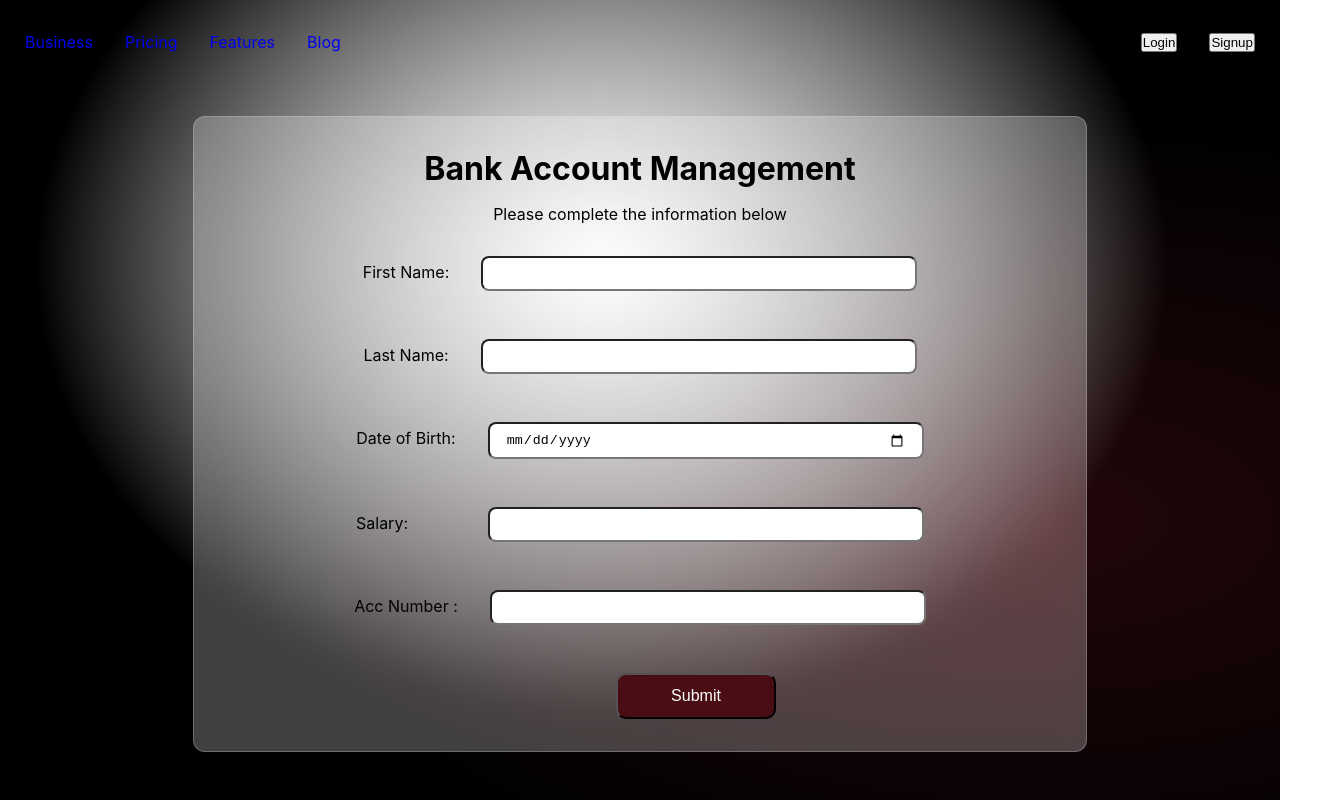
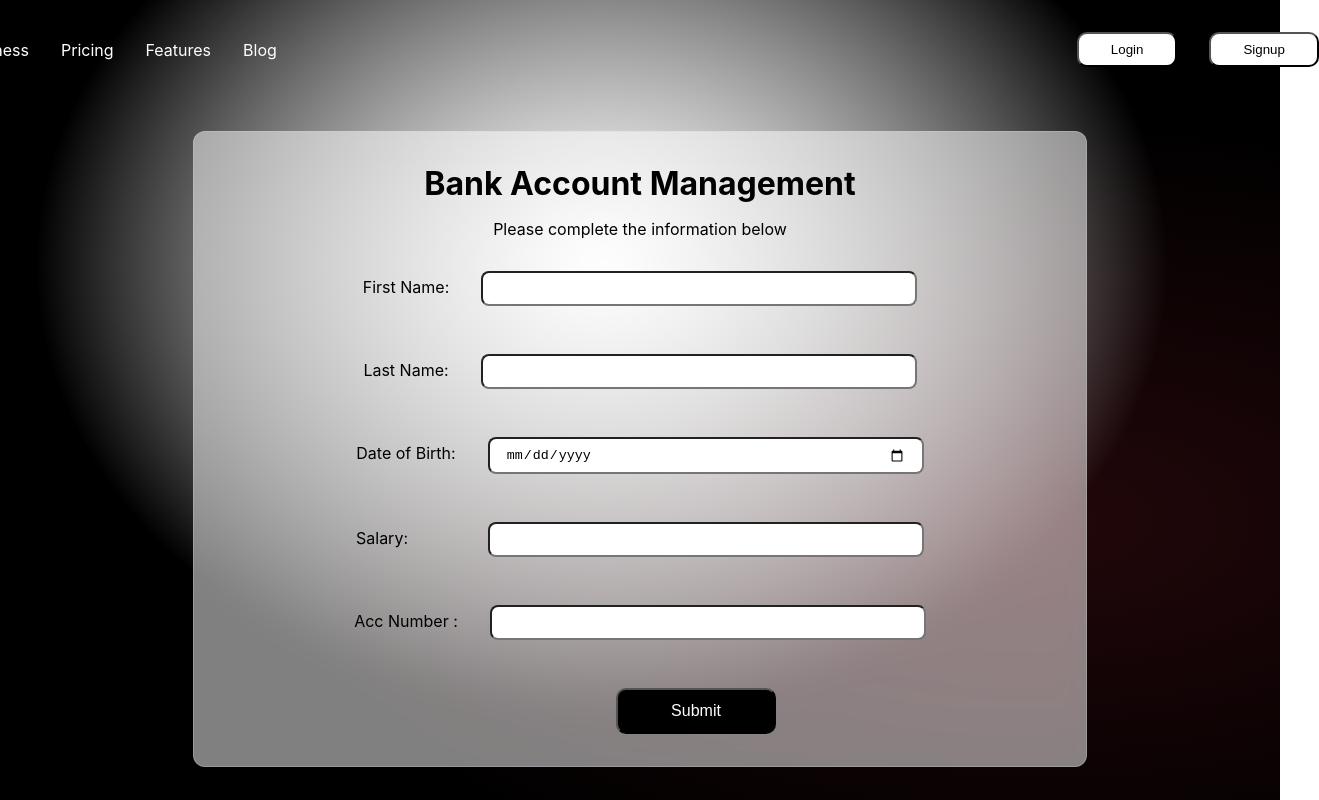
Before and after one commit to PROG4-DigitalBank/UI, a React (Create React App) app: page /signup in a window 1280 px wide. Shown: the whole page, 1319 px wide, since content can reach past the window. Built offline with nearby package versions, Linux system fonts and the light colour scheme.

Commit message:
feat: signup page black and white design

```diff
--- a/src/App.js
+++ b/src/App.js
@@ -1,7 +1,9 @@
 import './App.css'
 import './components/auth/Signup'
+import './components/auth/Login'
 import { BrowserRouter as Router, Route, Routes } from 'react-router-dom'
 import Signup from './components/auth/Signup'
+import Login from './components/auth/Login'
 
 function App() {
   return (
@@ -9,6 +11,8 @@ function App() {
       <div className="App">
         <Routes>
           <Route path="/signup" element={<Signup />} />
+          <Route path="/login" element={<Login />} />
+
         </Routes>
       </div>
     </Router>
--- /dev/null
+++ b/src/components/auth/Login.jsx
@@ -0,0 +1,12 @@
+
+
+const Login = ()=> {
+    return(
+        <>
+
+        </>
+    );
+
+}
+
+export default Login;
--- a/src/components/auth/Signup.jsx
+++ b/src/components/auth/Signup.jsx
@@ -49,14 +49,14 @@ const Signup = () => {
       <div className="all">
         <nav className="navbar">
           <div className="left-links">
-            <Link to="/business">Business</Link>
-            <Link to="/pricing">Pricing</Link>
-            <Link to="/features">Features</Link>
-            <Link to="/blog">Blog</Link>
+            <Link to="/business" className='link'>Business</Link>
+            <Link to="/pricing" className='link'>Pricing</Link>
+            <Link to="/features" className='link'>Features</Link>
+            <Link to="/blog" className='link'>Blog</Link>
           </div>
           <div className="right-links">
-            <button>Login</button>
-            <button>Signup</button>
+            <button className='up-button'>Login</button>
+            <button className='up-button'>Signup</button>
           </div>
         </nav>
 
--- a/src/components/auth/styles/index.css
+++ b/src/components/auth/styles/index.css
@@ -1,3 +1,4 @@
+
 * {
   margin: 0;
   padding: 0;
@@ -22,6 +23,18 @@
   display: flex;
   flex-direction: row;
   align-items: center;
+}
+
+.up-button{
+  padding: 0.5rem 2rem 0.5rem 2rem ;
+  border-radius: 10px;
+  background-color: #fff;
+  color: black;
+  cursor: pointer;
+}
+
+.link{
+  color: white;
 }
 
 .left-links,
@@ -64,7 +77,7 @@
   padding: 0.75rem 0.75rem;
   border-radius: 10px;
   color: white;
-  background-color: #4a0d14;
+  background-color: black;
   font-size: medium;
   margin-left: 7rem;
 }
@@ -82,7 +95,7 @@
   padding: 2rem 10rem 2rem 10rem;
   backdrop-filter: blur(16px) saturate(180%);
   -webkit-backdrop-filter: blur(16px) saturate(180%);
-  background-color: rgba(255, 255, 255, 0.25);
+  background-color: rgba(255, 255, 255, 0.5);
   border-radius: 12px;
   border: 1px solid rgba(209, 213, 219, 0.3);
 }
```
